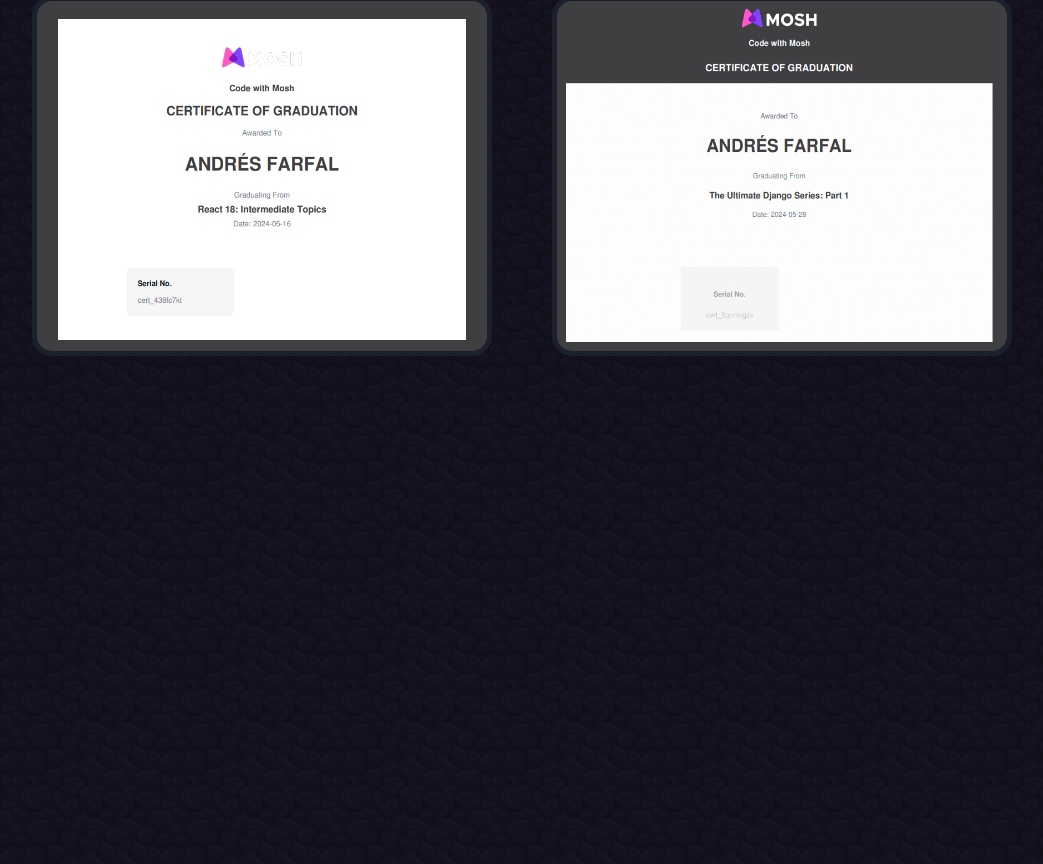
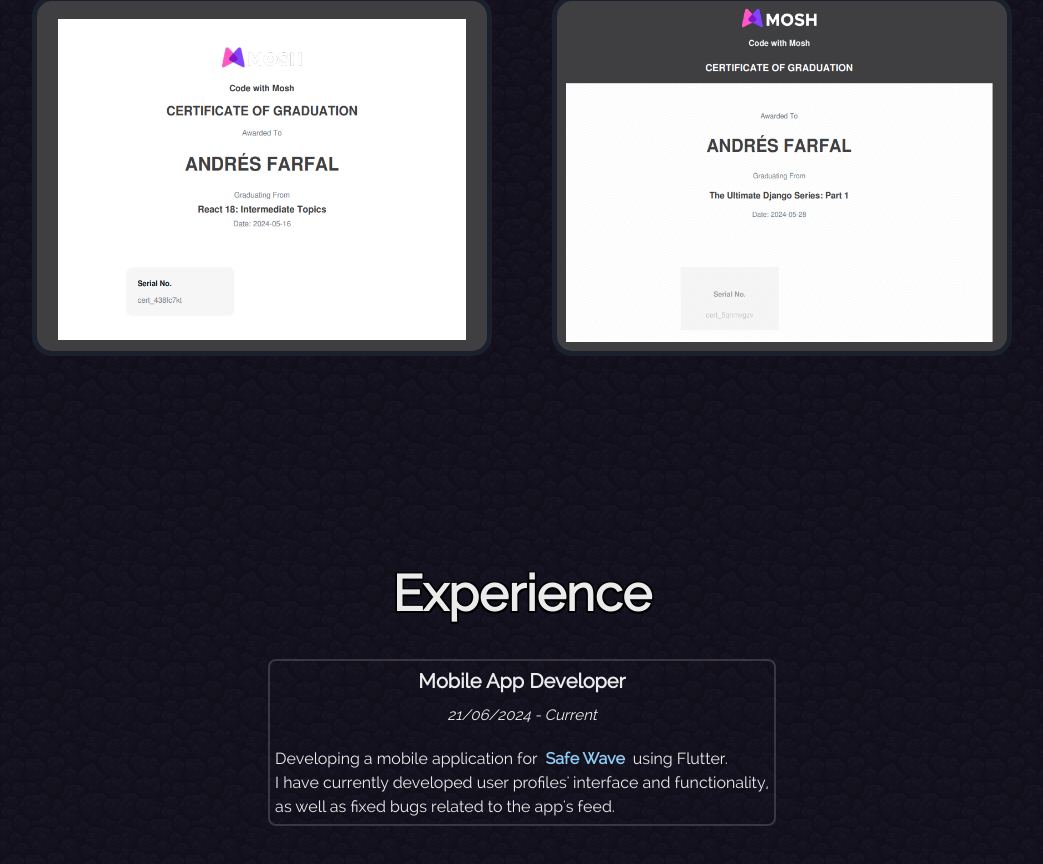
Before and after one commit to HippoBoi/portfolio, a React (Vite) app: page / in a window 1280 px wide. Shown: the part 3255-4119 px from the top of the page, without its empty margins (118-1161 px from the left). Built offline with nearby package versions, Linux system fonts and the light colour scheme.

Commit message:
experience section

```diff
--- a/src/App.tsx
+++ b/src/App.tsx
@@ -23,7 +23,7 @@ const App = () => {
         <NavBar />
         <Box
             w="100%"
-            h="600vh"
+            h="650vh"
             bgImage={bgImage}
             bgRepeat={'repeat'}
             bgSize="auto"
--- a/src/HomePage.tsx
+++ b/src/HomePage.tsx
@@ -13,6 +13,8 @@ import hippomusic from "./images/projects/hippo-music.webp"
 import csvtojson from "./images/projects/csv-to-json.webp"
 import luisgg from "./images/projects/luisgg.webp"
 import socialred from "./images/projects/socialred.webp"
+import Experience from "./components/Experience";
+import BottomText from "./components/BottomText";
 
 function HomePage() {
     const [showArrow, setShowArrow] = useState(false);
@@ -93,6 +95,10 @@ function HomePage() {
 
             <Studies />
 
+            <Experience />
+
+            <BottomText />
+
             {showArrow && (
                 <div className="scroll-indicator"></div>
             )}
--- /dev/null
+++ b/src/components/BottomText.tsx
@@ -0,0 +1,17 @@
+import { Center, Text, useColorModeValue } from '@chakra-ui/react'
+import React from 'react'
+
+const BottomText = () => {
+    const weight = useColorModeValue("bold", "");
+
+    return (
+        <Center marginTop={"220px"}>
+            <Text
+                fontWeight={weight} as={"i"}>
+                Background images used in this site are property of RE-LOGIC
+            </Text>
+        </Center>
+    );
+}
+
+export default BottomText;
--- /dev/null
+++ b/src/components/Experience.tsx
@@ -0,0 +1,56 @@
+import { Box, HStack, Link, Text, useColorMode, useColorModeValue, VStack } from '@chakra-ui/react'
+
+const Experience = () => {
+    const { colorMode } = useColorMode();
+    const textShadow = useColorModeValue(
+        "white",
+        "black"
+    );
+
+    return (
+        <VStack>
+            <Text
+                fontSize={"50px"}
+                fontWeight={"bold"}
+                marginBottom={"20px"}
+                sx={{
+                    textShadow: `
+                        -1.5px -1.5px 0 ${textShadow},
+                        1.5px -1.5px 0 ${textShadow},
+                        -1.5px 1.5px 0 ${textShadow},
+                        1.5px 1.5px 0 ${textShadow}
+                    `,
+                }}>
+                Experience
+            </Text>
+            <Box borderWidth={"2px"} borderRadius={"lg"} padding={"5px"}>
+                <VStack>
+                    <Text fontSize={"20px"} fontWeight={"bold"}>Mobile App Developer</Text>
+                    <Text fontSize={"15px"} as={"i"}>21/06/2024 - Current</Text>
+                </VStack>
+                <HStack marginTop={"20px"}>
+                    <Text fontWeight={colorMode === "light" ? "bold" : ""}>
+                        Developing a mobile application for
+                    </Text>
+                    <Link
+                        fontWeight={"bold"}
+                        href='https://www.safewave.cl'
+                        target='_blank'
+                        color={"blue.200"}>
+                        Safe Wave
+                    </Link>
+                    <Text fontWeight={colorMode === "light" ? "bold" : ""}>
+                        using Flutter.
+                    </Text>
+                </HStack>
+                <Text fontWeight={colorMode === "light" ? "bold" : ""}>
+                    I have currently developed user profiles' interface and functionality,
+                    <br />
+                    as well as fixed bugs related to the app's feed.
+                </Text>
+            </Box>
+        </VStack>
+    );
+}
+
+export default Experience
--- a/src/components/Studies.tsx
+++ b/src/components/Studies.tsx
@@ -13,7 +13,7 @@ const Studies = () => {
     );
 
     return (
-        <VStack>
+        <VStack marginBottom={"200px"}>
             <Text
                 fontSize={"50px"}
                 fontWeight={"bold"}
```
